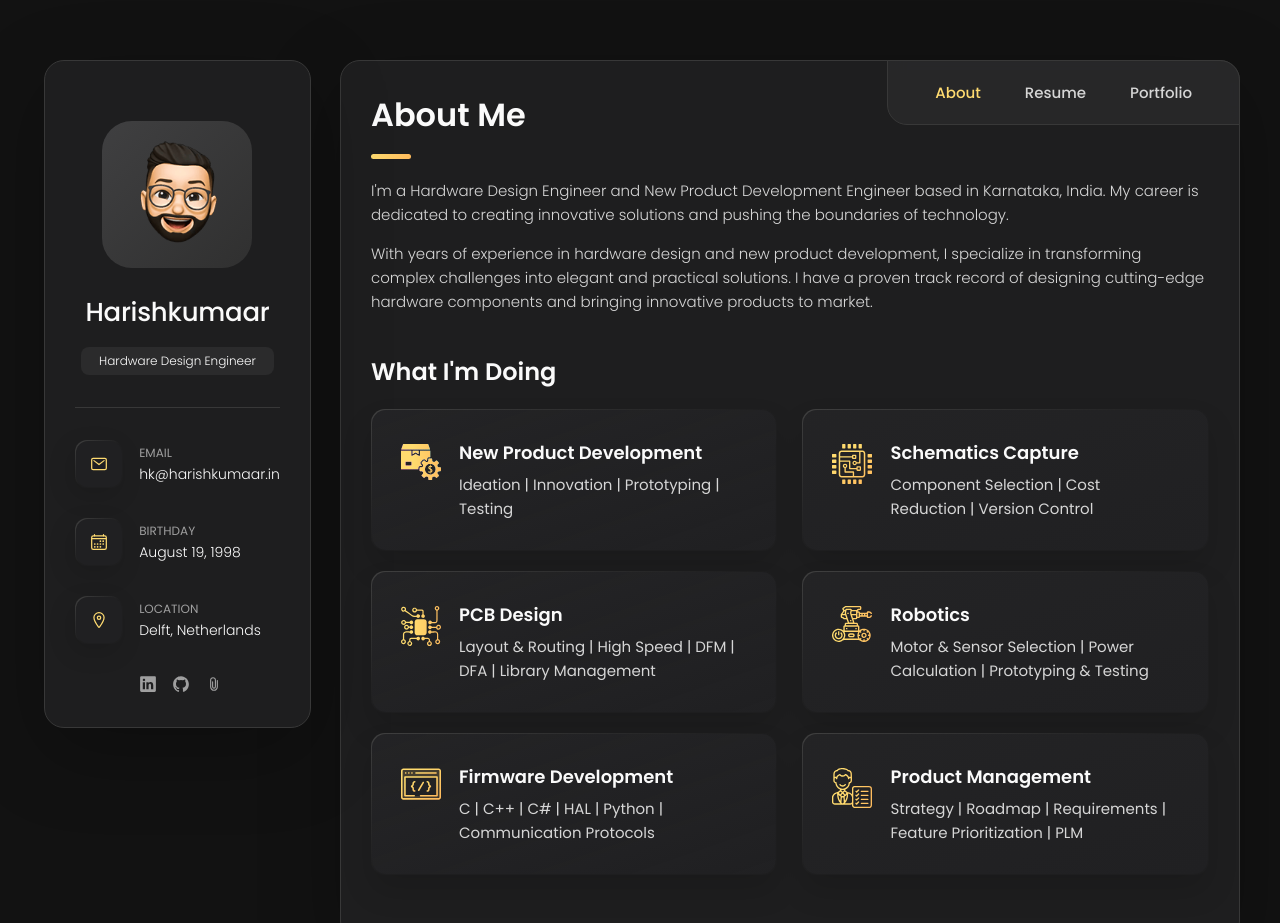
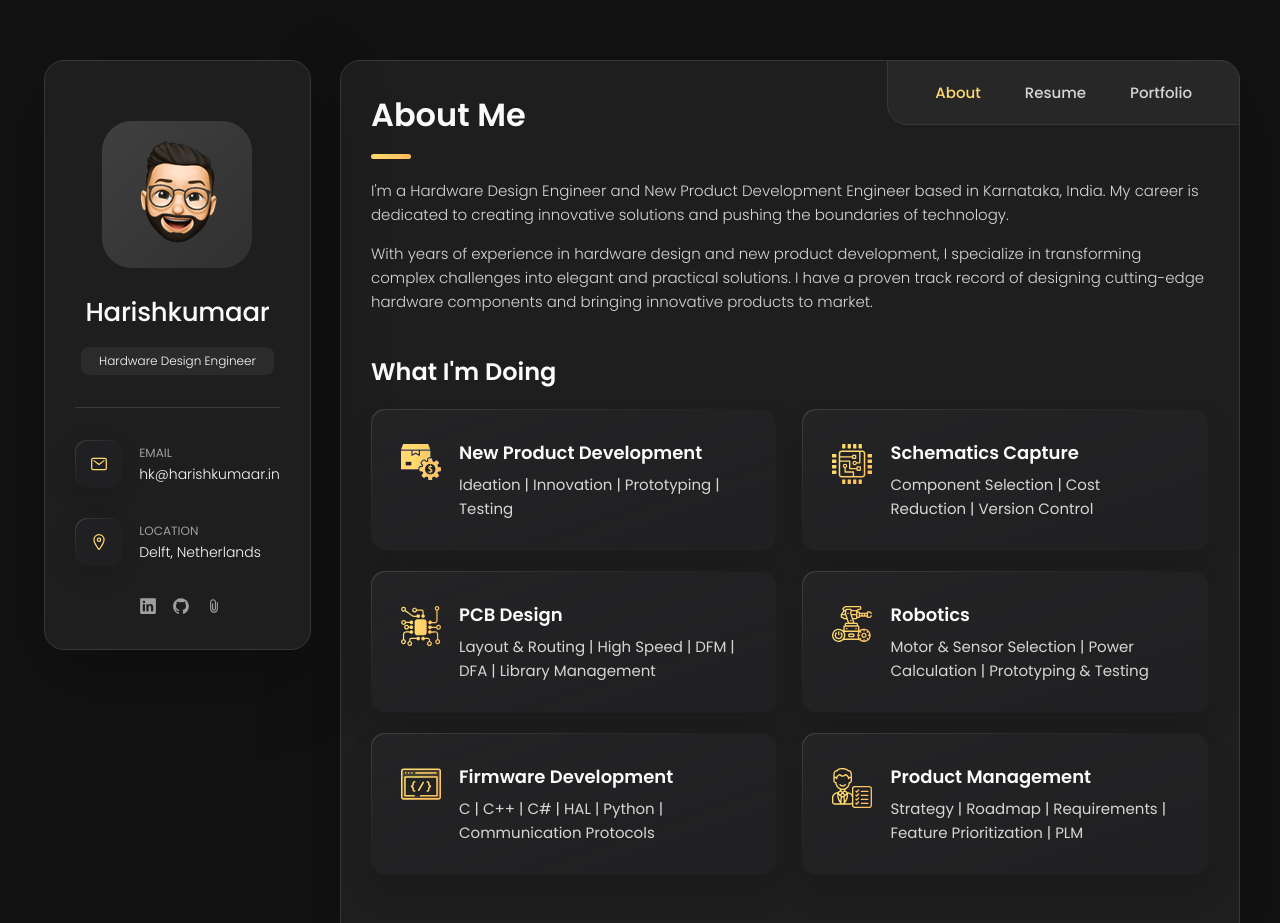
Before and after one commit to harishs8/harishs8.github.io, a plain HTML site: page index.html in a window 1280 px wide. Shown: the top 923 px of the page. Drawn offline with nearby package versions, Linux system fonts and the light colour scheme.

Commit message:
Removed Birthday

```diff
--- a/index.html
+++ b/index.html
@@ -115,7 +115,7 @@
 
           </li> -->
 
-          <li class="contact-item">
+          <!-- <li class="contact-item">
 
             <div class="icon-box">
               <ion-icon name="calendar-outline"></ion-icon>
@@ -127,7 +127,7 @@
               <time datetime="1982-06-23">August 19, 1998</time>
             </div>
 
-          </li>
+          </li> -->
 
           <li class="contact-item">
 
```
